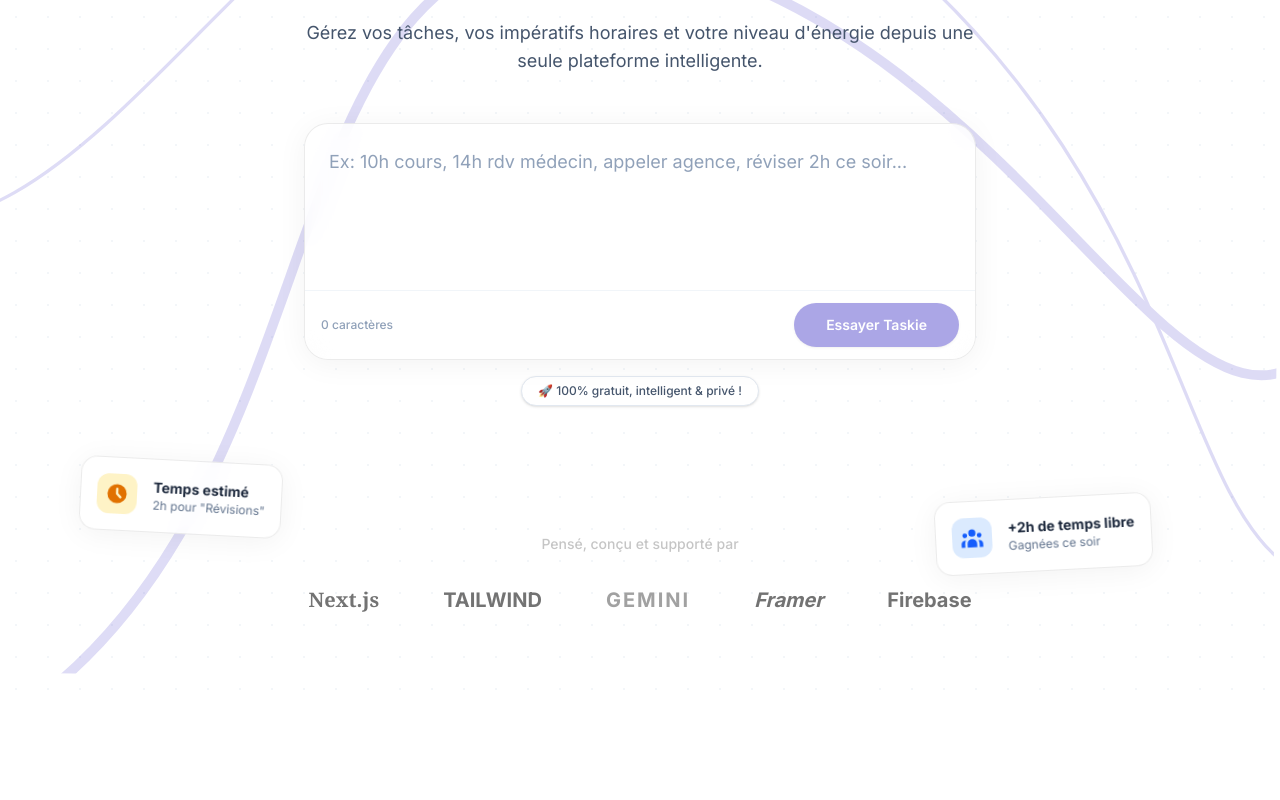
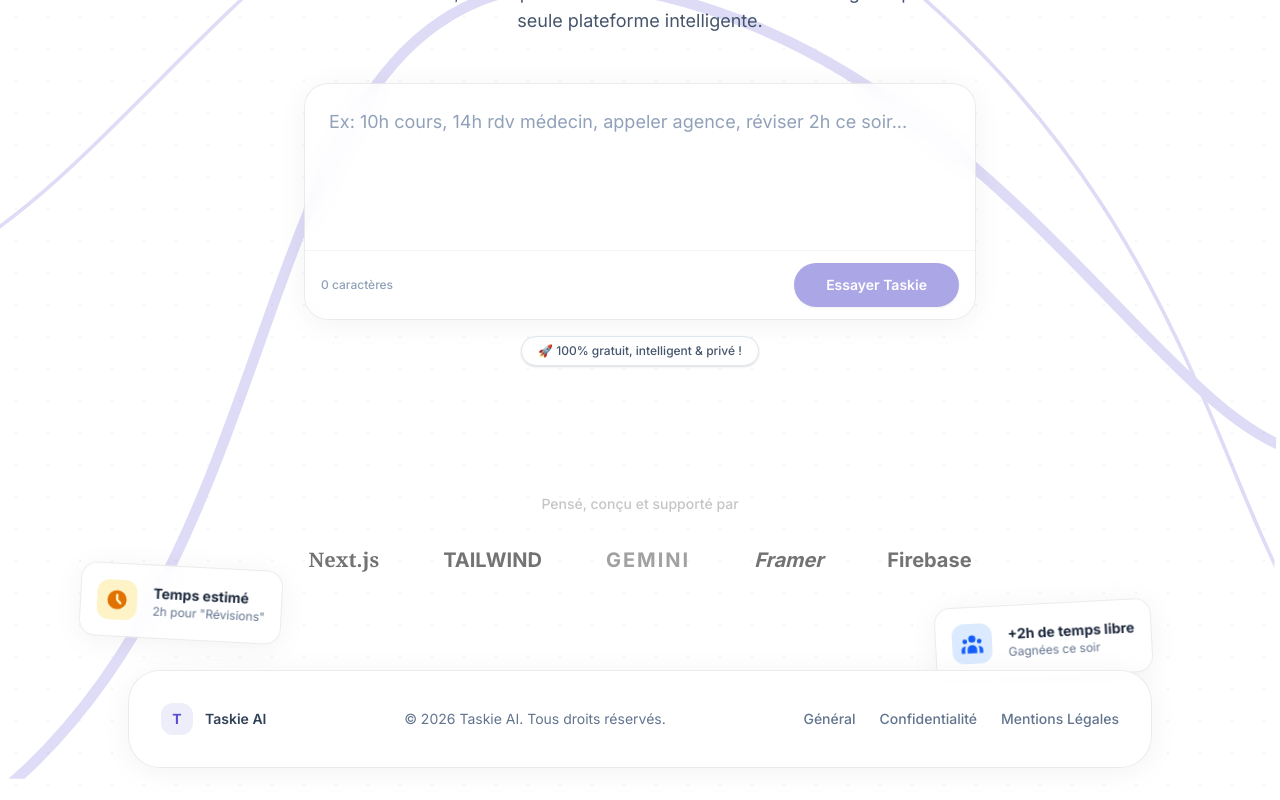
Before and after one commit to Moussandou/Taskie, a Next.js app: page / in a window 1280 px wide. Shown: the part 479-1279 px from the top of the page. Before the commit the page ends 1173 px from the top, so only its background shows below. Built offline with nearby package versions, Linux system fonts and the light colour scheme.

Commit message:
feat: sticky detached header & floating footer

```diff
--- a/src/app/page.tsx
+++ b/src/app/page.tsx
@@ -1,13 +1,20 @@
 'use client';
 
-import { useState } from 'react';
+import { useState, useEffect } from 'react';
 import { motion } from 'framer-motion';
 import { useRouter } from 'next/navigation';
 
 export default function Home() {
   const [dump, setDump] = useState('');
   const [isSubmitting, setIsSubmitting] = useState(false);
+  const [isScrolled, setIsScrolled] = useState(false);
   const router = useRouter();
+
+  useEffect(() => {
+    const handleScroll = () => setIsScrolled(window.scrollY > 20);
+    window.addEventListener('scroll', handleScroll);
+    return () => window.removeEventListener('scroll', handleScroll);
+  }, []);
 
   const handleSubmit = async (e: React.FormEvent) => {
     e.preventDefault();
@@ -74,7 +81,18 @@ export default function Home() {
       </motion.div>
 
       {/* Navigation */}
-      <header className="relative z-20 mx-auto flex max-w-7xl items-center justify-between px-6 py-6 lg:px-8">
+      <div
+        className={`fixed top-0 left-0 right-0 z-50 transition-all duration-300 ${
+          isScrolled ? 'p-4' : 'p-0'
+        }`}
+      >
+        <header
+          className={`mx-auto flex max-w-7xl items-center justify-between transition-all duration-300 ${
+            isScrolled
+              ? 'glass-pane rounded-full px-6 py-3 shadow-lg bg-white/70'
+              : 'px-6 py-6 lg:px-8'
+          }`}
+        >
           <div className="flex items-center gap-2">
             {/* Logo placeholder */}
             <div className="flex h-8 w-8 items-center justify-center rounded-md bg-primary text-white font-bold text-lg">
@@ -91,9 +109,10 @@ export default function Home() {
             </button>
           </div>
         </header>
+      </div>
 
       {/* Hero Section */}
-      <main className="relative z-10 mx-auto max-w-7xl px-6 lg:px-8 pt-20 pb-24 text-center">
+      <main className="relative z-10 mx-auto max-w-7xl px-6 lg:px-8 pt-32 pb-24 text-center">
         <motion.p
           initial={{ opacity: 0, y: 10 }}
           animate={{ opacity: 1, y: 0 }}
@@ -296,7 +315,7 @@ export default function Home() {
       </div>
 
       {/* Trusted By Section (Optional) */}
-      <div className="relative z-10 mx-auto max-w-5xl mt-8 mb-20 px-6 opacity-60 grayscale">
+      <div className="relative z-10 mx-auto max-w-5xl mt-8 mb-24 px-6 opacity-60 grayscale">
         <p className="text-center text-sm font-medium text-slate-400 mb-8">
           Pensé, conçu et supporté par
         </p>
@@ -310,6 +329,34 @@ export default function Home() {
           <span className="text-xl font-bold">Firebase</span>
         </div>
       </div>
+
+      {/* Floating Footer */}
+      <div className="relative z-20 pb-8 px-4 sm:px-6 lg:px-8">
+        <footer className="mx-auto max-w-5xl glass-pane rounded-[2rem] p-6 md:p-8 flex flex-col md:flex-row items-center justify-between gap-6 text-sm text-slate-500 shadow-sm bg-white/70">
+          <div className="flex items-center gap-3">
+            <div className="flex h-8 w-8 items-center justify-center rounded-xl bg-primary/10 text-primary font-bold text-sm">
+              T
+            </div>
+            <span className="font-semibold text-slate-700">Taskie AI</span>
+          </div>
+
+          <p className="text-center md:text-left">
+            © {new Date().getFullYear()} Taskie AI. Tous droits réservés.
+          </p>
+
+          <div className="flex gap-6 font-medium">
+            <a href="#" className="hover:text-primary transition-colors">
+              Général
+            </a>
+            <a href="#" className="hover:text-primary transition-colors">
+              Confidentialité
+            </a>
+            <a href="#" className="hover:text-primary transition-colors">
+              Mentions Légales
+            </a>
+          </div>
+        </footer>
+      </div>
     </div>
   );
 }
```
Lines whose indentation alone changed are shown as unchanged.
